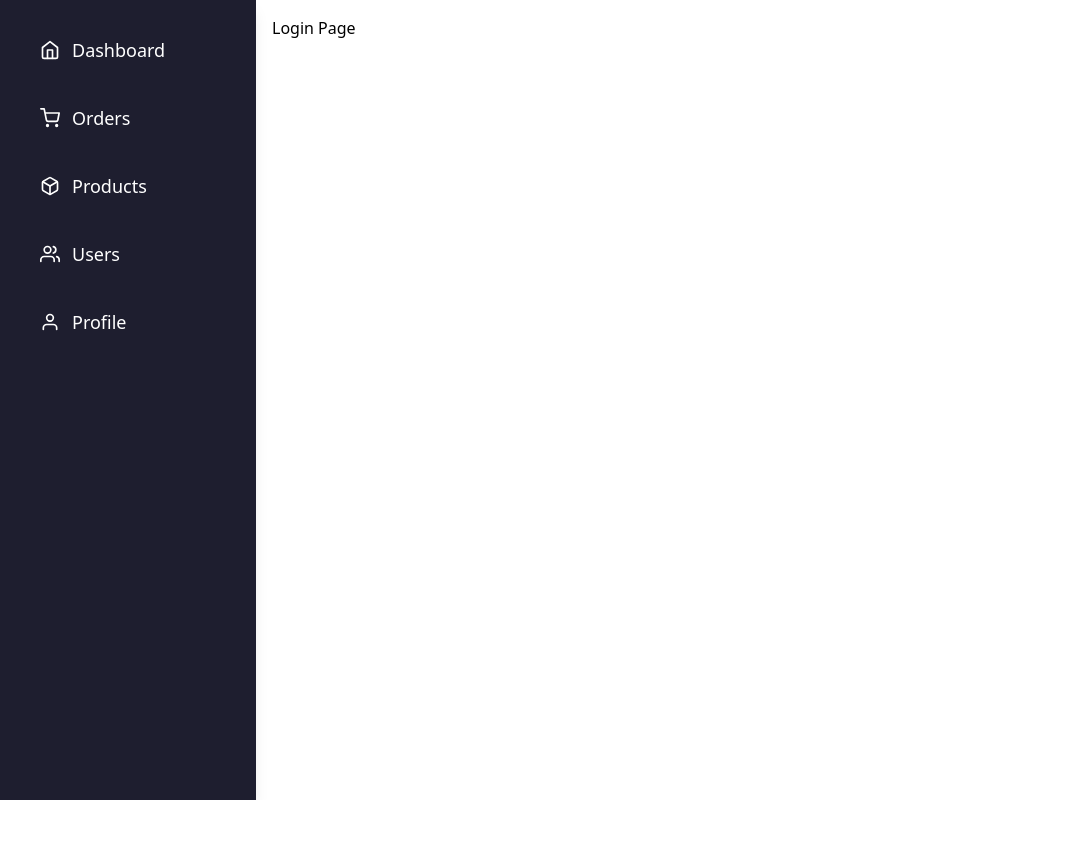
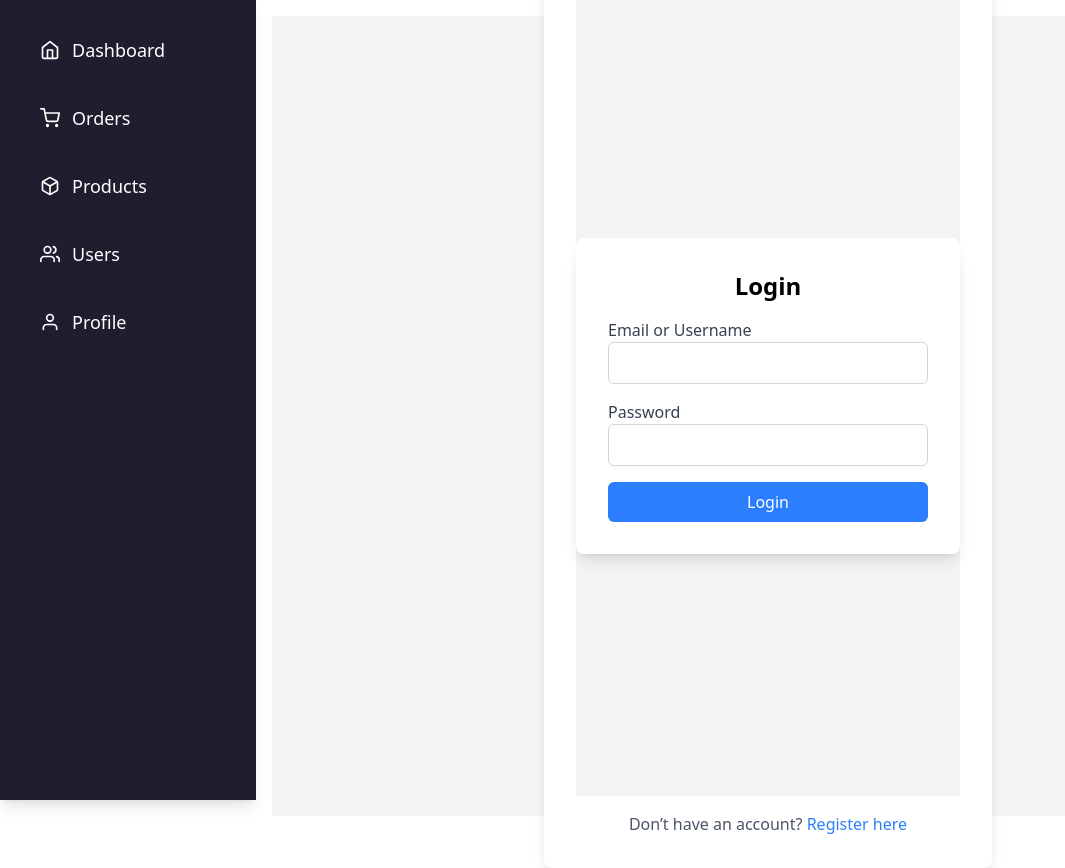
Before and after one commit to Hamasaaat/graduation-project, a React (Vite) app: page / in a window 1280 px wide. Shown: the whole page, without its empty margins (0-1065 px from the left). Before the commit the page ends 800 px from the top, so only its background shows below. Built offline with nearby package versions, Linux system fonts and the light colour scheme.

Commit message:
initial draft for login

```diff
--- a/src/App.jsx
+++ b/src/App.jsx
@@ -17,7 +17,7 @@ const App = () => {
       id: uuidv4(),
       username: "admin",
       email: "admin@admin.com",
-      password: "admin",
+      password: "admin@123",
       role: "admin",
       isBlocked: false,
       createdDate: "2/20/2025, 8:42:45 PM",
--- a/src/components/auth/LoginForm.jsx
+++ b/src/components/auth/LoginForm.jsx
@@ -0,0 +1,102 @@
+import React from 'react';
+import { Formik, Field, Form, ErrorMessage } from 'formik';
+import * as Yup from 'yup';
+import { useNavigate } from 'react-router-dom';
+
+
+//////TODO: RANIA deal with USER SESSIONS and logged in users!!!
+const LoginForm = () => {
+  const navigate = useNavigate();
+
+  const validationSchema = Yup.object({
+    identifier: Yup.string()
+      .required('Email or Username is required'),
+    password: Yup.string()
+      .min(6, 'Password must be at least 6 characters')
+      .required('Password is required'),
+  });
+
+  const handleLogin = (values) => {
+    const users = JSON.parse(localStorage.getItem('users')) || [];
+    const foundUser = users.find(
+      user => user.email === values.identifier || user.username === values.identifier
+    );
+
+    if (!foundUser) {
+      alert('User not found!');
+      return;
+    }
+
+    if (foundUser.password !== values.password) {
+      alert('Incorrect password!');
+      return;
+    }
+
+    if (foundUser.isBlocked) {
+      alert('Your account is blocked.');
+      return;
+    }
+
+    sessionStorage.setItem('loggedInUser', JSON.stringify(foundUser));
+
+    alert('Login successful!');
+    navigate('/dashboard');
+  };
+
+
+  return (
+    <div className="flex justify-center items-center h-screen bg-gray-100">
+      <div className="bg-white p-8 rounded-lg shadow-lg w-full max-w-md">
+        <h2 className="text-2xl font-bold mb-4 text-center">Login</h2>
+        <Formik
+          initialValues={{ identifier: '', password: '' }}
+          validationSchema={validationSchema}
+          onSubmit={handleLogin}
+        >
+          <Form className="space-y-4">
+            <div className="flex flex-col">
+              <label htmlFor="identifier" className="font-medium text-gray-700">
+                Email or Username
+              </label>
+              <Field
+                type="text"
+                name="identifier"
+                className="px-4 py-2 border border-gray-300 rounded-md focus:outline-none focus:ring-2 focus:ring-indigo-500"
+              />
+              <ErrorMessage
+                name="identifier"
+                component="div"
+                className="text-red-500 text-sm mt-1"
+              />
+            </div>
+
+            <div className="flex flex-col">
+              <label htmlFor="password" className="font-medium text-gray-700">
+                Password
+              </label>
+              <Field
+                type="password"
+                name="password"
+                className="px-4 py-2 border border-gray-300 rounded-md focus:outline-none focus:ring-2 focus:ring-indigo-500"
+              />
+              <ErrorMessage
+                name="password"
+                component="div"
+                className="text-red-500 text-sm mt-1"
+              />
+            </div>
+
+            <button
+              type="submit"
+              className="w-full py-2 bg-blue-500 text-white rounded-md hover:bg-blue-600 focus:outline-none focus:ring-2 focus:ring-blue-500"
+            >
+              Login
+            </button>
+          </Form>
+        </Formik>
+      </div>
+    </div>
+  );
+};
+
+export default LoginForm;
--- a/src/pages/LoginPage.jsx
+++ b/src/pages/LoginPage.jsx
@@ -1,9 +1,23 @@
-import React from "react";
+import React from 'react';
+import LoginForm from "../components/auth/LoginForm";
+import { Link } from 'react-router-dom';
 
 const LoginPage = () => {
-  return <div>
-    Login Page
-  </div>;
+  return (
+    <div className="flex justify-center items-center h-screen bg-gray-100">
+      <div className="bg-white p-8 rounded-lg shadow-lg w-full max-w-md">
+        <LoginForm />
+        <div className="text-center mt-4">
+          <span className="text-gray-600">
+            Don’t have an account?{' '}
+            <Link to="/register" className="text-blue-500 hover:underline">
+              Register here
+            </Link>
+          </span>
+        </div>
+      </div>
+    </div>
+  );
 };
 
 export default LoginPage;
--- a/src/pages/RegisterPage.jsx
+++ b/src/pages/RegisterPage.jsx
@@ -51,7 +51,7 @@ const RegisterPage = () => {
     setError("");
 
     alert("Registration successful!");
-    navigate("/login"); // Redirect to login page
+    navigate("/"); // Redirect to login page
   };
 
 
```
Also changed, not shown: Project Docs/README.txt.
